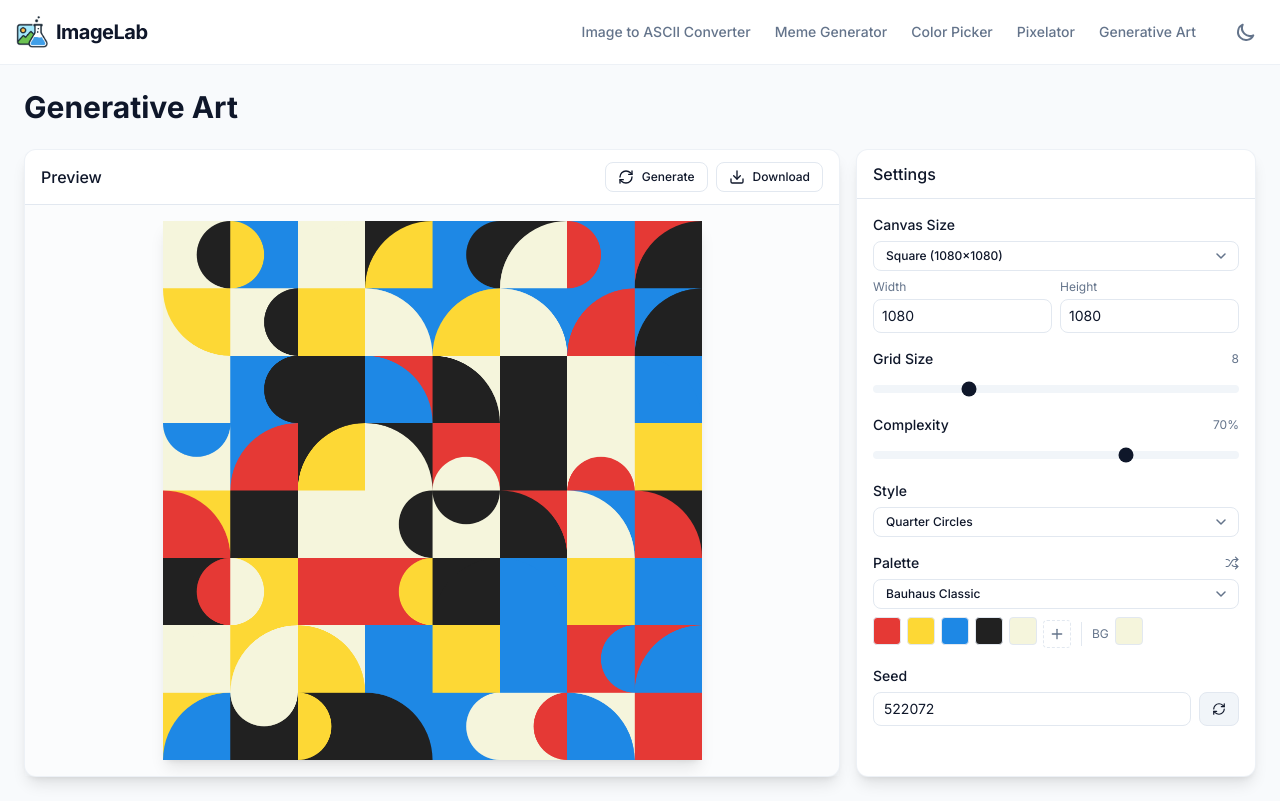
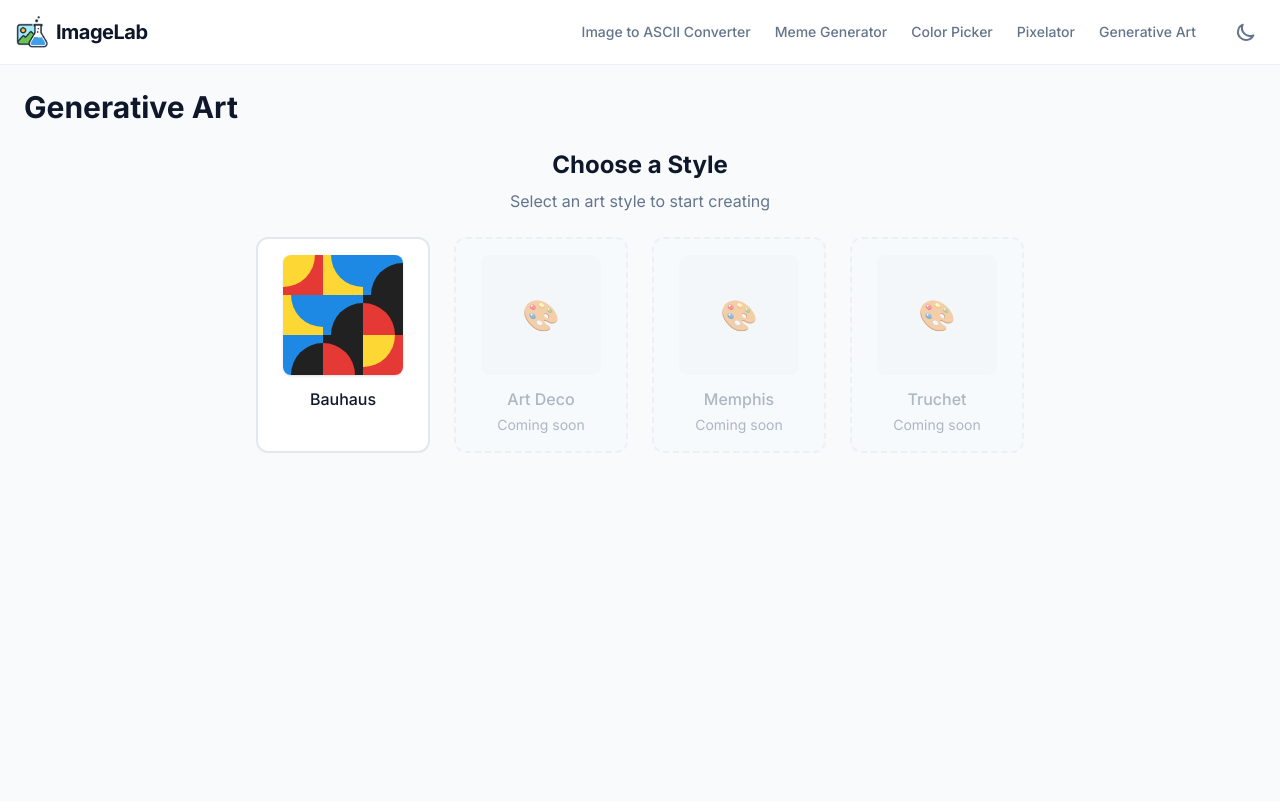
Before and after one commit to pederespen/imagelab, a Next.js app: page /generative in a window 1280 px wide. Built offline with nearby package versions, Linux system fonts and the light colour scheme.

Commit message:
fix a bit of styles

```diff
--- a/components/tools/GenerativeArt.tsx
+++ b/components/tools/GenerativeArt.tsx
@@ -1,22 +1,28 @@
 'use client'
 
 import { useState, useRef, useCallback, useEffect, useMemo } from 'react'
-import { Download, RefreshCw, Shuffle } from 'lucide-react'
+import { Download, RefreshCw, Shuffle, ArrowLeft } from 'lucide-react'
 import { Button, Card, Slider, Dropdown } from '@/components/ui'
 import ColorPaletteEditor from './generative/ColorPaletteEditor'
+import StyleCard from './generative/StyleCard'
 import {
   generateArt,
   generateRandomSeed,
   PALETTES,
   CANVAS_SIZES,
   ART_STYLES,
-  type CanvasSize,
+  STYLE_CATEGORIES,
+  type StyleCategory,
 } from '@/lib/utils/generative'
 
 const GRID_SIZE_MIN = 4
 const GRID_SIZE_MAX = 20
 
 export default function GenerativeArt() {
+  // Style category selection (null = show picker)
+  const [selectedCategory, setSelectedCategory] = useState<StyleCategory | null>(null)
+
+  // Editor state
   const [seed, setSeed] = useState(generateRandomSeed)
   const [gridSize, setGridSize] = useState(8)
   const [styleIndex, setStyleIndex] = useState(0)
@@ -25,7 +31,7 @@ export default function GenerativeArt() {
   const [customColors, setCustomColors] = useState<string[]>(PALETTES[0].colors)
   const [customBackground, setCustomBackground] = useState(PALETTES[0].background)
   const [isCustomPalette, setIsCustomPalette] = useState(false)
-  const [canvasSizeIndex, setCanvasSizeIndex] = useState(4) // Square 1080x1080 default
+  const [canvasSizeIndex, setCanvasSizeIndex] = useState(4)
   const [customWidth, setCustomWidth] = useState(CANVAS_SIZES[4].width)
   const [customHeight, setCustomHeight] = useState(CANVAS_SIZES[4].height)
   const [isCustomSize, setIsCustomSize] = useState(false)
@@ -34,13 +40,11 @@ export default function GenerativeArt() {
   const canvasRef = useRef<HTMLCanvasElement>(null)
   const containerRef = useRef<HTMLDivElement>(null)
 
-  // Use custom dimensions or preset
   const canvasSize = isCustomSize
     ? { name: 'Custom', width: customWidth, height: customHeight }
     : CANVAS_SIZES[canvasSizeIndex]
   const style = ART_STYLES[styleIndex]
 
-  // When selecting a preset, update custom dimensions
   const handleSizePresetChange = (index: number) => {
     setCanvasSizeIndex(index)
     setCustomWidth(CANVAS_SIZES[index].width)
@@ -48,7 +52,6 @@ export default function GenerativeArt() {
     setIsCustomSize(false)
   }
 
-  // When manually changing dimensions, mark as custom
   const handleWidthChange = (width: number) => {
     setCustomWidth(width)
     setIsCustomSize(true)
@@ -59,7 +62,6 @@ export default function GenerativeArt() {
     setIsCustomSize(true)
   }
 
-  // Memoize the palette to prevent infinite re-renders
   const currentPalette = useMemo(
     () => ({
       name: isCustomPalette ? 'Custom' : PALETTES[paletteIndex].name,
@@ -74,8 +76,6 @@ export default function GenerativeArt() {
     if (!canvas) return
 
     setIsGenerating(true)
-
-    // Set actual canvas size for high-res output
     canvas.width = canvasSize.width
     canvas.height = canvasSize.height
 
@@ -91,12 +91,12 @@ export default function GenerativeArt() {
     })
   }, [gridSize, currentPalette, seed, style, canvasSize, complexity])
 
-  // Generate on mount and when settings change
   useEffect(() => {
+    if (selectedCategory) {
       generate()
-  }, [generate])
+    }
+  }, [generate, selectedCategory])
 
-  // When selecting a preset palette, update custom colors
   const handlePaletteSelect = (index: number) => {
     setPaletteIndex(index)
     setCustomColors(PALETTES[index].colors)
@@ -104,7 +104,6 @@ export default function GenerativeArt() {
     setIsCustomPalette(false)
   }
 
-  // When editing colors manually, mark as custom
   const handleColorsChange = (colors: string[]) => {
     setCustomColors(colors)
     setIsCustomPalette(true)
@@ -121,7 +120,7 @@ export default function GenerativeArt() {
     const newPaletteIndex = Math.floor(Math.random() * PALETTES.length)
     handlePaletteSelect(newPaletteIndex)
     setGridSize(Math.floor(Math.random() * (GRID_SIZE_MAX - GRID_SIZE_MIN + 1)) + GRID_SIZE_MIN)
-    setComplexity(0.4 + Math.random() * 0.5) // Keep between 40-90% for good results
+    setComplexity(0.4 + Math.random() * 0.5)
   }
 
   const handleRandomizeSeed = () => {
@@ -148,6 +147,16 @@ export default function GenerativeArt() {
     })
   }
 
+  const handleSelectCategory = (category: StyleCategory) => {
+    setSelectedCategory(category)
+    // Reset to defaults for the selected style
+    setSeed(generateRandomSeed())
+  }
+
+  const handleBackToStyles = () => {
+    setSelectedCategory(null)
+  }
+
   const paletteOptions = [
     ...(isCustomPalette ? [{ value: 'custom', label: 'Custom' }] : []),
     ...PALETTES.map((p, i) => ({
@@ -169,8 +178,62 @@ export default function GenerativeArt() {
     label: s.name,
   }))
 
+  // Style Picker View
+  if (!selectedCategory) {
+    return (
+      <div className="w-full h-full flex flex-col">
+        <div className="text-center mb-6">
+          <h2 className="text-2xl font-bold text-foreground mb-2">Choose a Style</h2>
+          <p className="text-muted-foreground">Select an art style to start creating</p>
+        </div>
+
+        <div className="grid grid-cols-2 sm:grid-cols-3 md:grid-cols-4 gap-6 max-w-3xl mx-auto">
+          {STYLE_CATEGORIES.map(category => (
+            <StyleCard
+              key={category.id}
+              style={category}
+              isSelected={false}
+              onClick={() => handleSelectCategory(category)}
+            />
+          ))}
+
+          {/* Placeholder cards for coming soon styles */}
+          {['Art Deco', 'Memphis', 'Truchet'].map(name => (
+            <div
+              key={name}
+              className="flex flex-col items-center p-4 rounded-xl border-2 border-dashed border-border bg-muted/30 opacity-50 cursor-not-allowed"
+            >
+              <div className="w-[120px] h-[120px] rounded-lg bg-muted flex items-center justify-center">
+                <span className="text-3xl">🎨</span>
+              </div>
+              <div className="mt-3 text-center">
+                <h3 className="font-medium text-muted-foreground">{name}</h3>
+                <p className="text-sm text-muted-foreground mt-1">Coming soon</p>
+              </div>
+            </div>
+          ))}
+        </div>
+      </div>
+    )
+  }
+
+  // Editor View
   return (
     <div className="w-full h-full flex flex-col gap-4">
+      {/* Back button */}
+      <div className="flex items-center gap-3">
+        <Button
+          onClick={handleBackToStyles}
+          variant="ghost"
+          size="sm"
+          className="flex items-center gap-2"
+        >
+          <ArrowLeft className="w-4 h-4" />
+          Back to Styles
+        </Button>
+        <h2 className="text-lg font-bold text-foreground">{selectedCategory.name}</h2>
+      </div>
+
       <div className="grid lg:grid-cols-3 gap-4 flex-1 min-h-0">
         {/* Canvas Area */}
         <div className="lg:col-span-2 flex flex-col gap-4 min-h-0">
@@ -262,6 +325,9 @@ export default function GenerativeArt() {
               </div>
             </div>
 
+            {/* Bauhaus-specific settings */}
+            {selectedCategory.id === 'bauhaus' && (
+              <>
                 {/* Grid Size */}
                 <div>
                   <div className="flex items-center justify-between mb-1.5">
@@ -296,7 +362,9 @@ export default function GenerativeArt() {
 
                 {/* Style */}
                 <div>
-              <label className="text-sm font-medium mb-1.5 block text-foreground">Style</label>
+                  <label className="text-sm font-medium mb-1.5 block text-foreground">
+                    Pattern
+                  </label>
                   <Dropdown
                     value={String(styleIndex)}
                     onChange={value => setStyleIndex(Number(value))}
@@ -304,8 +372,10 @@ export default function GenerativeArt() {
                     size="sm"
                   />
                 </div>
+              </>
+            )}
 
-            {/* Color Palette */}
+            {/* Color Palette - shared across styles */}
             <div>
               <div className="flex items-center justify-between mb-1.5">
                 <label className="text-sm font-medium text-foreground">Palette</label>
@@ -337,7 +407,7 @@ export default function GenerativeArt() {
               </div>
             </div>
 
-            {/* Seed */}
+            {/* Seed - shared across styles */}
             <div>
               <label className="text-sm font-medium mb-1.5 block text-foreground">Seed</label>
               <div className="flex gap-2">
--- /dev/null
+++ b/components/tools/generative/StyleCard.tsx
@@ -0,0 +1,98 @@
+'use client'
+
+import { useRef, useEffect } from 'react'
+import { Check } from 'lucide-react'
+import { StyleCategory } from '@/lib/utils/generative'
+
+interface StyleCardProps {
+  style: StyleCategory
+  isSelected: boolean
+  onClick: () => void
+}
+
+export default function StyleCard({ style, isSelected, onClick }: StyleCardProps) {
+  const canvasRef = useRef<HTMLCanvasElement>(null)
+
+  // Draw a simple preview pattern
+  useEffect(() => {
+    const canvas = canvasRef.current
+    if (!canvas) return
+
+    const ctx = canvas.getContext('2d')
+    if (!ctx) return
+
+    const size = 120
+    canvas.width = size
+    canvas.height = size
+
+    // Draw a simple preview based on style
+    const colors = style.previewColors
+    const cellSize = size / 3
+
+    // Simple grid preview with style-appropriate patterns
+    for (let row = 0; row < 3; row++) {
+      for (let col = 0; col < 3; col++) {
+        const x = col * cellSize
+        const y = row * cellSize
+        const colorIndex = (row + col) % colors.length
+
+        ctx.fillStyle = colors[colorIndex]
+        ctx.fillRect(x, y, cellSize, cellSize)
+
+        // Add some style-specific shapes
+        if (style.id === 'bauhaus') {
+          const nextColor = colors[(colorIndex + 1) % colors.length]
+          ctx.fillStyle = nextColor
+
+          // Quarter circles in alternating corners
+          const corner = (row + col) % 4
+          ctx.beginPath()
+          if (corner === 0) {
+            ctx.arc(x, y, cellSize * 0.8, 0, Math.PI / 2)
+            ctx.lineTo(x, y)
+          } else if (corner === 1) {
+            ctx.arc(x + cellSize, y, cellSize * 0.8, Math.PI / 2, Math.PI)
+            ctx.lineTo(x + cellSize, y)
+          } else if (corner === 2) {
+            ctx.arc(x + cellSize, y + cellSize, cellSize * 0.8, Math.PI, Math.PI * 1.5)
+            ctx.lineTo(x + cellSize, y + cellSize)
+          } else {
+            ctx.arc(x, y + cellSize, cellSize * 0.8, Math.PI * 1.5, Math.PI * 2)
+            ctx.lineTo(x, y + cellSize)
+          }
+          ctx.closePath()
+          ctx.fill()
+        }
+      }
+    }
+  }, [style])
+
+  return (
+    <button
+      onClick={onClick}
+      className={`group relative flex flex-col items-center p-4 rounded-xl border-2 transition-all cursor-pointer hover:scale-[1.02] ${
+        isSelected
+          ? 'border-primary bg-primary/5 shadow-md'
+          : 'border-border bg-card hover:border-primary/50'
+      }`}
+    >
+      {/* Selection indicator */}
+      {isSelected && (
+        <div className="absolute top-2 right-2 w-5 h-5 bg-primary rounded-full flex items-center justify-center">
+          <Check className="w-3 h-3 text-primary-foreground" />
+        </div>
+      )}
+
+      {/* Preview canvas */}
+      <canvas ref={canvasRef} className="w-[120px] h-[120px] rounded-lg shadow-sm" />
+
+      {/* Style info */}
+      <div className="mt-3 text-center">
+        <h3 className="font-medium text-foreground">{style.name}</h3>
+        <div className="grid grid-rows-[0fr] group-hover:grid-rows-[1fr] transition-all duration-200">
+          <p className="text-sm text-muted-foreground mt-1 overflow-hidden">{style.description}</p>
+        </div>
+      </div>
+    </button>
+  )
+}
--- a/components/ui/Dropdown.tsx
+++ b/components/ui/Dropdown.tsx
@@ -29,7 +29,9 @@ export function Dropdown({
   size = 'md',
 }: DropdownProps) {
   const [isOpen, setIsOpen] = useState(false)
+  const [openAbove, setOpenAbove] = useState(false)
   const dropdownRef = useRef<HTMLDivElement>(null)
+  const buttonRef = useRef<HTMLButtonElement>(null)
 
   const selectedOption = options.find(opt => opt.value === value)
 
@@ -57,6 +59,16 @@ export function Dropdown({
     }
   }, [isOpen])
 
+  const handleToggle = () => {
+    if (!isOpen && buttonRef.current) {
+      const rect = buttonRef.current.getBoundingClientRect()
+      const spaceBelow = window.innerHeight - rect.bottom
+      const dropdownHeight = Math.min(options.length * 40, 240) // Estimate dropdown height
+      setOpenAbove(spaceBelow < dropdownHeight && rect.top > dropdownHeight)
+    }
+    setIsOpen(!isOpen)
+  }
+
   const handleSelect = (optionValue: string) => {
     onChange(optionValue)
     setIsOpen(false)
@@ -71,8 +83,9 @@ export function Dropdown({
       )}
 
       <button
+        ref={buttonRef}
         type="button"
-        onClick={() => setIsOpen(!isOpen)}
+        onClick={handleToggle}
         className={`w-full pr-9 border rounded-lg focus:outline-none focus:ring-2 focus:ring-ring focus:ring-offset-1 bg-card text-foreground transition-all text-sm font-medium text-left relative cursor-pointer ${
           size === 'sm' ? 'px-3 py-1.5 text-xs' : 'px-3 py-2.5'
         } ${error ? 'border-red-400' : 'border-input hover:border-border'}`}
@@ -99,13 +112,17 @@ export function Dropdown({
       </button>
 
       {isOpen && (
-        <div className="absolute z-50 mt-1 left-0 right-0 bg-popover border border-card-border rounded-lg shadow-xl max-h-60 overflow-auto">
+        <div
+          className={`absolute z-50 left-0 right-0 bg-popover border border-card-border rounded-lg shadow-xl max-h-60 overflow-auto ${
+            openAbove ? 'bottom-full mb-1' : 'top-full mt-1'
+          }`}
+        >
           {options.map(option => (
             <button
               key={option.value}
               type="button"
               onClick={() => handleSelect(option.value)}
-              className={`w-full px-3 py-2.5 text-left text-sm transition-all cursor-pointer bg-popover ${
+              className={`w-full px-3 py-2 text-left text-sm transition-all cursor-pointer bg-popover ${
                 option.value === value
                   ? '!bg-primary/10 text-popover-foreground font-semibold border-l-2 border-primary'
                   : 'text-muted-foreground hover:bg-secondary hover:text-popover-foreground hover:pl-4'
--- /dev/null
+++ b/lib/utils/generative/categories.ts
@@ -0,0 +1,32 @@
+// Art style categories for the generative art tool
+// Each category can have its own patterns and settings
+
+export interface StyleCategory {
+  id: string
+  name: string
+  description: string
+  // Preview colors for the card thumbnail
+  previewColors: string[]
+}
+
+export const STYLE_CATEGORIES: StyleCategory[] = [
+  {
+    id: 'bauhaus',
+    name: 'Bauhaus',
+    description: 'Geometric shapes inspired by the 1920s design movement',
+    previewColors: ['#E53935', '#FDD835', '#1E88E5', '#212121'],
+  },
+  // Future styles will be added here:
+  // {
+  //   id: 'art-deco',
+  //   name: 'Art Deco',
+  //   description: 'Elegant patterns with fans, sunbursts and gold accents',
+  //   previewColors: ['#D4AF37', '#1C1C1C', '#F5F5DC', '#8B4513'],
+  // },
+  // {
+  //   id: 'memphis',
+  //   name: 'Memphis',
+  //   description: 'Bold 80s style with squiggles, dots and clashing colors',
+  //   previewColors: ['#FF6B6B', '#4ECDC4', '#FFE66D', '#95E1D3'],
+  // },
+]
--- a/lib/utils/generative/index.ts
+++ b/lib/utils/generative/index.ts
@@ -2,6 +2,7 @@
 
 export * from './types'
 export * from './palettes'
+export * from './categories'
 import { SeededRandom, solidBlock, GenerativeSettings, TileDrawer } from './types'
 import { STYLE_PATTERNS, quarterCirclePatterns } from './styles'
 
```
Lines whose indentation alone changed are shown as unchanged.
